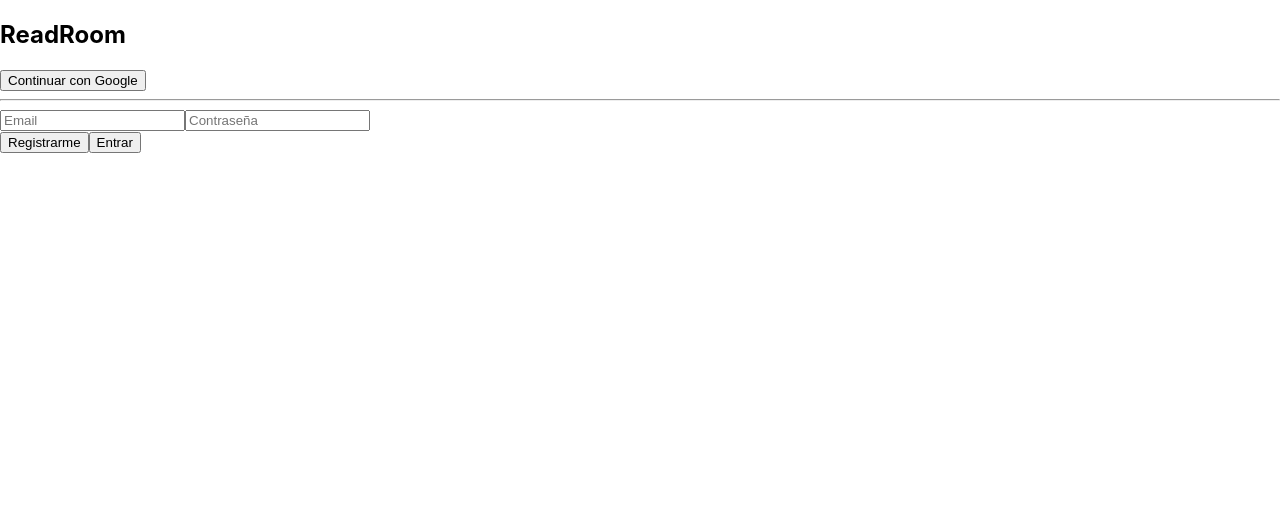
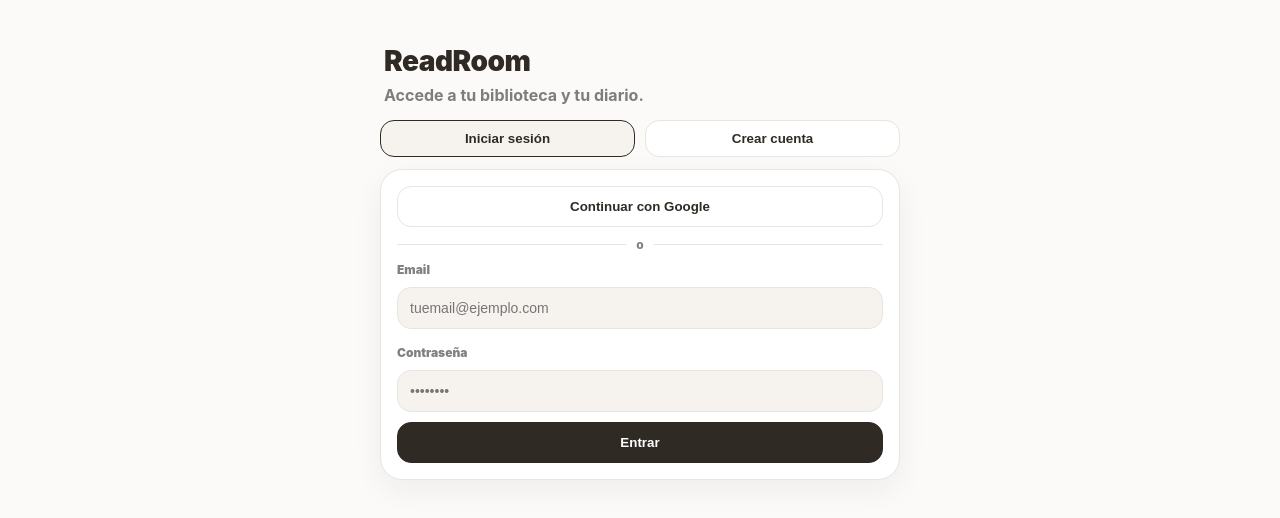
Before and after one commit to RepoTFG/frontendv1, a React (Create React App) app: page / in a window 1280 px wide. Shown: the top 518 px of the page. Built offline with nearby package versions, Linux system fonts and the light colour scheme; no server answers.

Commit message:
cambio estética AuthPage

```diff
--- a/src/AuthPage.jsx
+++ b/src/AuthPage.jsx
@@ -1,77 +1,217 @@
 import { useState } from "react";
 import { auth } from "./firebase";
 import {
-    GoogleAuthProvider, // inicio sesión con Google
-    signInWithPopup, // crea popup
-    createUserWithEmailAndPassword, // crea cuenta
-    signInWithEmailAndPassword, // inicia sesión
+    GoogleAuthProvider,
+    signInWithPopup,
+    createUserWithEmailAndPassword,
+    signInWithEmailAndPassword,
 } from "firebase/auth";
 
 export default function AuthPage() {
-    // guardamos email, password y mensaje de error (si falla algo al loguear o registrar)
+    // estilos
+    const ACCENT = "#2F2A24";
+    const SOFT = "#F6F3EF";
+    const CARD = "#FFFFFF";
+    const BORDER = "#E9E4DE";
+    const MUTED = "rgba(47,42,36,0.60)";
+    const BG = "#FBFAF8";
+
+    const [mode, setMode] = useState("login"); // login o register
     const [email, setEmail] = useState("");
     const [password, setPassword] = useState("");
     const [error, setError] = useState("");
+    const [loading, setLoading] = useState(false);
 
-    // Login con Google
+    const inputStyle = {
+        padding: 12,
+        borderRadius: 14,
+        border: `1px solid ${BORDER}`,
+        background: SOFT,
+        outline: "none",
+        width: "100%",
+        boxSizing: "border-box",
+        fontSize: 14,
+        color: ACCENT,
+    };
+
+    const primaryBtn = {
+        padding: "12px 14px",
+        borderRadius: 14,
+        border: `1px solid ${ACCENT}`,
+        background: ACCENT,
+        color: "white",
+        cursor: "pointer",
+        width: "100%",
+        fontWeight: 900,
+    };
+
+    const ghostBtn = {
+        padding: "12px 14px",
+        borderRadius: 14,
+        border: `1px solid ${BORDER}`,
+        background: CARD,
+        color: ACCENT,
+        cursor: "pointer",
+        width: "100%",
+        fontWeight: 900,
+    };
+
+    const tabBtn = (active) => ({
+        flex: 1,
+        padding: "10px 12px",
+        borderRadius: 14,
+        border: `1px solid ${active ? ACCENT : BORDER}`,
+        background: active ? SOFT : CARD,
+        color: ACCENT,
+        cursor: "pointer",
+        fontWeight: 900,
+    });
+
+    // login con Google
     const loginGoogle = async () => {
-        setError(""); // limpiamos error
+        setError("");
+        setLoading(true);
         try {
             const provider = new GoogleAuthProvider();
-            await signInWithPopup(auth, provider); // si todo bien:  popup inicio sesión
+            await signInWithPopup(auth, provider);
         } catch (e) {
             setError(e.message);
-        }
-    };
-    // Registro
-    const registerEmail = async () => {
-        setError("");
-        try {
-            await createUserWithEmailAndPassword(auth, email, password); // creamos cuenta
-        } catch (e) {
-            setError(e.message);
-        }
-    };
-    // Login con Email
-    const loginEmail = async () => {
-        setError("");
-        try {
-            await signInWithEmailAndPassword(auth, email, password); // inicio sesión
-        } catch (e) {
-            setError(e.message);
+        } finally {
+            setLoading(false);
         }
     };
 
+    // registro
+    const registerEmail = async () => {
+        setError("");
+        setLoading(true);
+        try {
+            await createUserWithEmailAndPassword(auth, email.trim(), password);
+        } catch (e) {
+            setError(e.message);
+        } finally {
+            setLoading(false);
+        }
+    };
+
+    // login con Email
+    const loginEmail = async () => {
+        setError("");
+        setLoading(true);
+        try {
+            await signInWithEmailAndPassword(auth, email.trim(), password);
+        } catch (e) {
+            setError(e.message);
+        } finally {
+            setLoading(false);
+        }
+    };
+
+    const handlePrimary = () => {
+        if (mode === "register") return registerEmail();
+        return loginEmail();
+    };
+
     return (
-        <div>
-            <h2>ReadRoom</h2>
+        <div
+            style={{
+                minHeight: "100vh",
+                background: BG,
+                display: "flex",
+                justifyContent: "center",
+                padding: 16,
+            }}
+        >
+            <div style={{ width: "100%", maxWidth: 520, marginTop: 28 }}>
+                {/* cabecera */}
+                <div style={{ marginBottom: 14, padding: "0 4px" }}>
+                    <div style={{ fontWeight: 1000, color: ACCENT, fontSize: 28, letterSpacing: -0.5 }}>
+                        ReadRoom
+                    </div>
+                    <div style={{ marginTop: 6, color: MUTED, fontWeight: 700, lineHeight: 1.4 }}>
+                        {mode === "login"
+                            ? "Accede a tu biblioteca y tu diario."
+                            : "Crea tu cuenta para empezar tu Readroom."}
+                    </div>
+                </div>
 
-            <button onClick={loginGoogle}>
+                {/* tabs */}
+                <div style={{ display: "flex", gap: 10, marginBottom: 12 }}>
+                    <button type="button" onClick={() => setMode("login")} style={tabBtn(mode === "login")}>
+                        Iniciar sesión
+                    </button>
+                    <button type="button" onClick={() => setMode("register")} style={tabBtn(mode === "register")}>
+                        Crear cuenta
+                    </button>
+                </div>
+
+                {/* card */}
+                <div
+                    style={{
+                        border: `1px solid ${BORDER}`,
+                        borderRadius: 22,
+                        background: CARD,
+                        padding: 16,
+                        boxShadow: "0 10px 30px rgba(47,42,36,0.06)",
+                    }}
+                >
+                    <div style={{ display: "grid", gap: 10 }}>
+                        <button type="button" onClick={loginGoogle} style={ghostBtn} disabled={loading}>
                             Continuar con Google
                         </button>
 
-            <hr/>
+                        {/* separador */}
+                        <div style={{ display: "flex", alignItems: "center", gap: 10 }}>
+                            <div style={{ height: 1, background: BORDER, flex: 1 }} />
+                            <div style={{ fontSize: 12, color: MUTED, fontWeight: 800 }}>o</div>
+                            <div style={{ height: 1, background: BORDER, flex: 1 }} />
+                        </div>
 
+                        <div style={{ fontSize: 12, color: MUTED, fontWeight: 900 }}>Email</div>
                         <input
-                placeholder="Email"
+                            placeholder="tuemail@ejemplo.com"
                             value={email}
                             onChange={(e) => setEmail(e.target.value)}
+                            style={inputStyle}
+                            autoComplete="email"
                         />
 
+                        <div style={{ fontSize: 12, color: MUTED, fontWeight: 900, marginTop: 6 }}>Contraseña</div>
                         <input
                             type="password"
-                placeholder="Contraseña"
+                            placeholder="••••••••"
                             value={password}
                             onChange={(e) => setPassword(e.target.value)}
-                //luego puedo añadir style como --> style={{}}
+                            style={inputStyle}
+                            autoComplete={mode === "login" ? "current-password" : "new-password"}
                         />
 
-            <div>
-                <button onClick={registerEmail}>Registrarme</button>
-                <button onClick={loginEmail}>Entrar</button>
+                        <button type="button" onClick={handlePrimary} style={primaryBtn} disabled={loading}>
+                            {loading ? "Procesando..." : mode === "login" ? "Entrar" : "Crear cuenta"}
+                        </button>
+
+                        {error && (
+                            <div
+                                style={{
+                                    marginTop: 6,
+                                    border: `1px solid ${BORDER}`,
+                                    background: SOFT,
+                                    borderRadius: 14,
+                                    padding: 12,
+                                    color: ACCENT,
+                                    fontWeight: 800,
+                                    fontSize: 13,
+                                    whiteSpace: "pre-wrap",
+                                }}
+                            >
+                                {error}
+                            </div>
+                        )}
+                    </div>
                 </div>
 
-            {error && <p>{error}</p>}
+
+            </div>
         </div>
     );
 }
```
Lines whose indentation alone changed are shown as unchanged.
